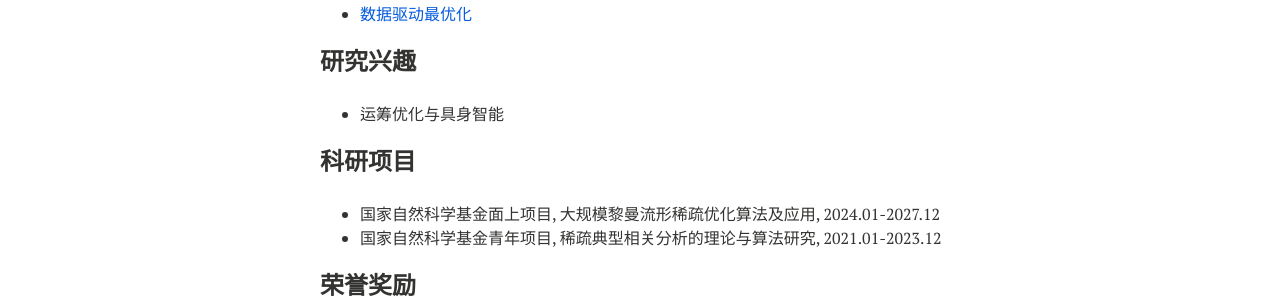
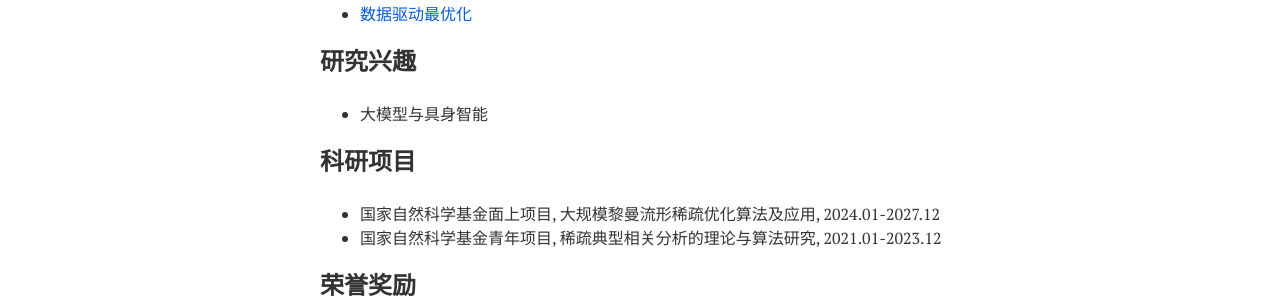
Before and after one commit to xianchaoxiu/xianchaoxiu.github.io, a Jekyll site: the page built from chinese/index.md, in a window 1280 px wide. Shown: the part 545-844 px from the top of the page. Built offline with Jekyll 4.4.1, drawn with Linux system fonts in a browser that asks for light colours; nearby versions of some CDN libraries.

Commit message:
Update index.md

```diff
--- a/chinese/index.md
+++ b/chinese/index.md
@@ -29,7 +29,7 @@ share: false
 
 ### 研究兴趣
 
-* 运筹优化与具身智能 <br>
+* 大模型与具身智能 <br>
 
 
 ### 科研项目
```
